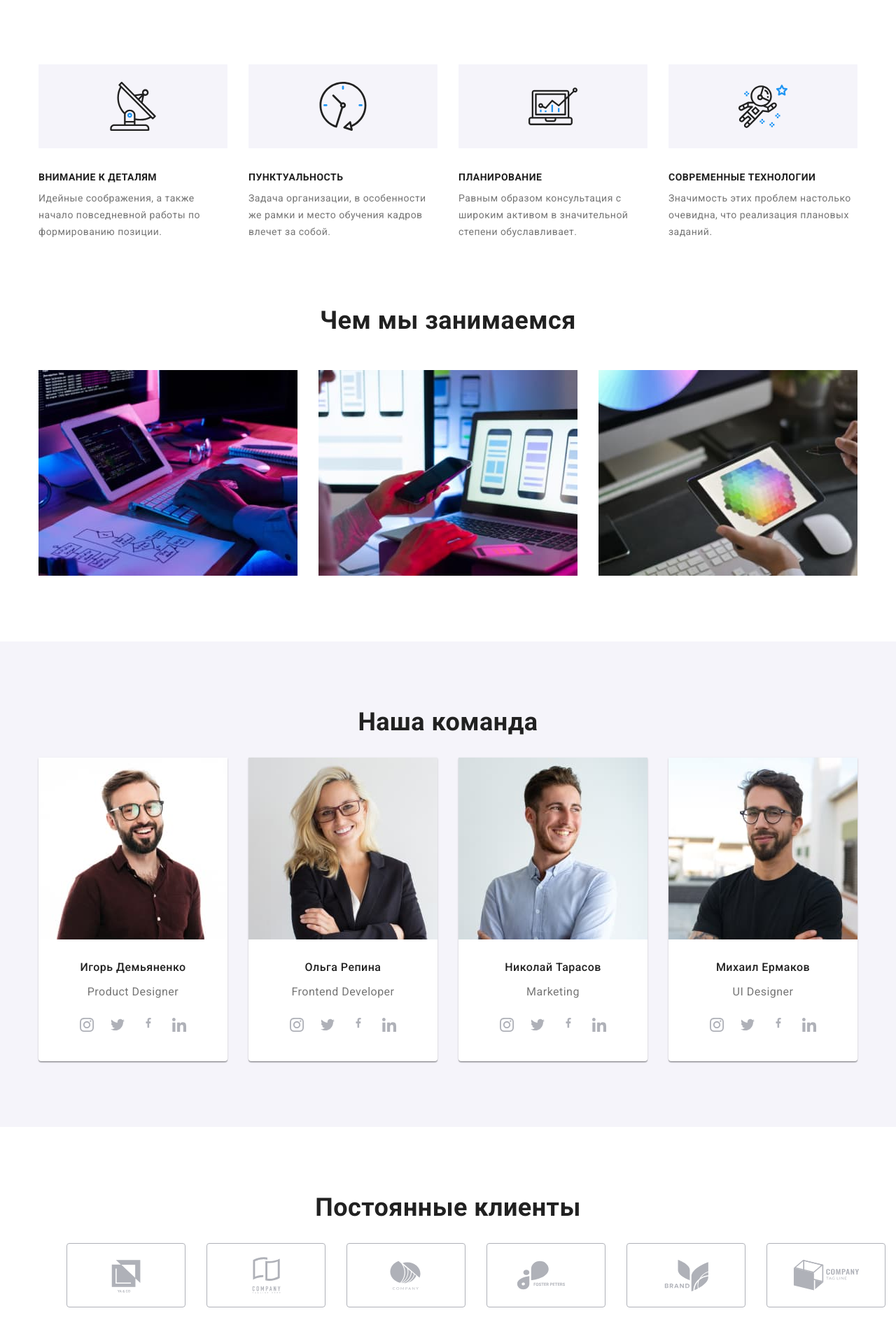
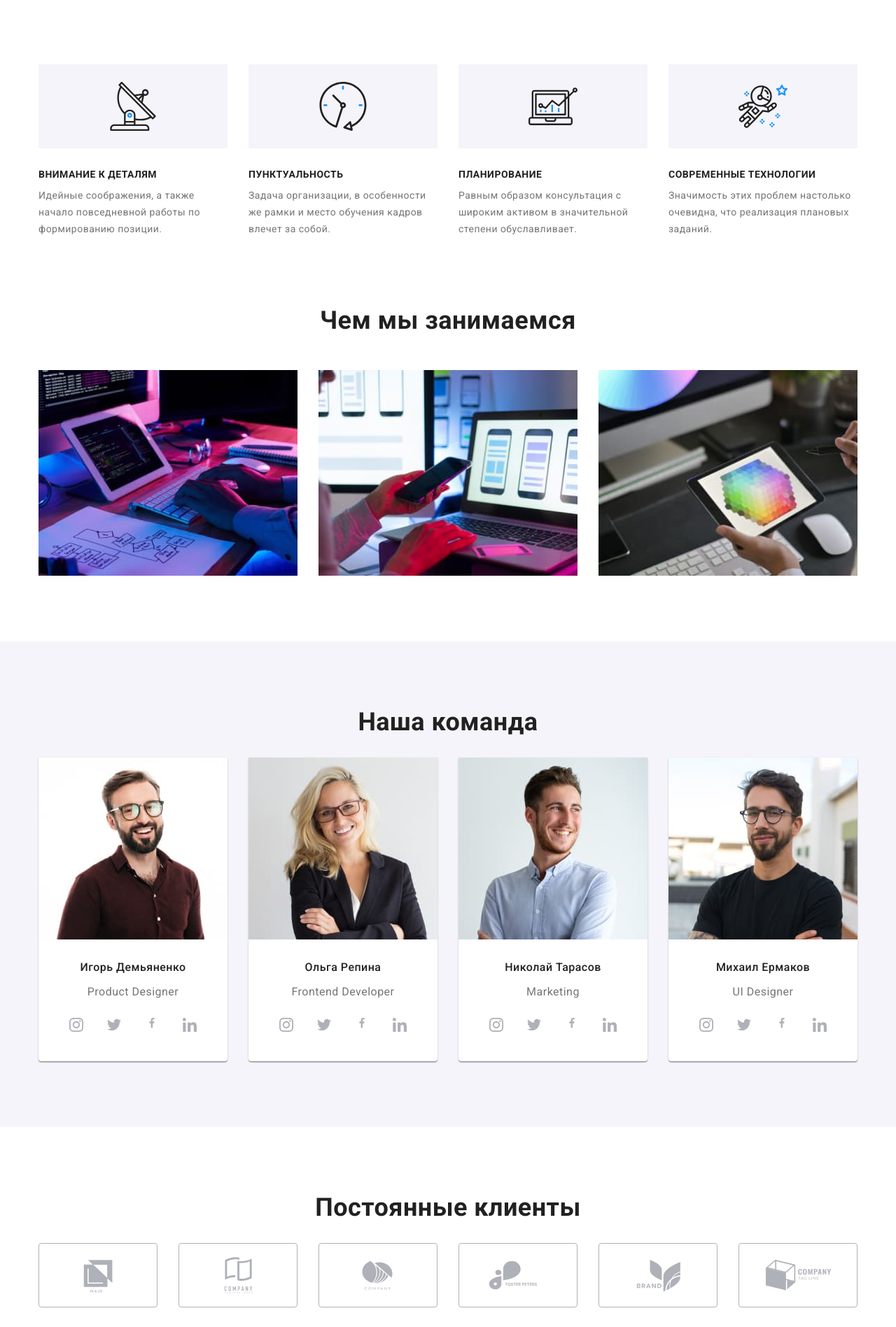
Before and after one commit to Te270/goit-markup-hw-04, a plain HTML site: page index.html in a window 1280 px wide. Shown: the part 683-2580 px from the top of the page at 70% size. Drawn offline with nearby package versions, Linux system fonts and the light colour scheme.

Commit message:
Вносит правки после замечаний ментора

```diff
--- a/css/styles.css
+++ b/css/styles.css
@@ -95,6 +95,7 @@ img {
 }
 
 .header-logo {
+  display: block;
   padding-top: 24px;
   padding-bottom: 25px;
 }
@@ -157,7 +158,7 @@ img {
   text-decoration: none;
   width: 16px;
   height: 12px;
-  margin-right: 10px;
+  margin-right: 5px;
   cursor: pointer;
   background-size: contain;
   fill: currentColor;
@@ -170,7 +171,7 @@ img {
   cursor: pointer;
   width: 10px;
   height: 16px;
-
+  margin-right: 5px;
   background-size: contain;
   fill: currentColor;
 }
@@ -242,24 +243,26 @@ img {
 
 .features-item {
   width: 270px;
+  height: 251px;
+}
+
+.features-svg {
+  display: flex;
+  align-items: center;
+  justify-content: center;
+
+  width: 270px;
   height: 120px;
-  margin-right: 30px;
-  background-color: #f5f4fa;
+
+  background-color: var(--button-bcg-cl);
 }
 
 .features-icon {
-  display: inline-block;
-  text-align: center;
   width: 70px;
   height: 70px;
-  margin-top: 25px;
-  margin-right: 100px;
-  margin-bottom: 25px;
-  margin-left: 100px;
 
-  background-color: #f5f4fa;
   border-radius: 4px;
-  color: rgba(245, 244, 250, 1);
+  fill: rgba(245, 244, 250, 1);
   background-size: 70px;
   background-repeat: no-repeat;
   background-position: center;
@@ -269,14 +272,8 @@ img {
   margin-top: 30px;
 }
 
-.features-content {
+.features-item:not(:last-child) {
   margin-right: 30px;
-  width: 270px;
-  height: 251px;
-}
-
-.features-item:last-child {
-  margin-right: 0px;
 }
 
 .features-list .title {
@@ -295,7 +292,6 @@ img {
 .section .specialty {
   margin-top: 0px;
   margin-bottom: 0px;
-
   font-size: 14px;
   line-height: 1.71;
 }
@@ -370,7 +366,6 @@ img {
 
 .team-text {
   padding-top: 30px;
-
 }
 
 .socials-icons {
@@ -384,20 +379,26 @@ img {
   padding: 0;
 }
 
+.socials-icons-item {
+  margin-right: 10px;
+}
+
+.socials-icons-item:last-child {
+  margin-right: 0;
+}
 .socials-icons-link {
   display: flex;
   align-items: center;
   justify-content: center;
+
   width: 44px;
   height: 44px;
   border-radius: 50%;
-  background-color: var(--button-text-color);
-
 }
 
 .socials-icons-link:hover,
-.socials-icons-link:focus  {
-  fill: var(--button-text-color);
+.socials-icons-link:focus {
+  fill: var(--white-accent-color);
   background-color: var(--accent-color);
 }
 
@@ -405,17 +406,16 @@ img {
   width: 20px;
   height: 20px;
   fill: rgba(175, 177, 184, 1);
-  drop-shadow (0px 4px 4px rgba(0, 0, 0, 0.25));
 }
 
 .socials-icons-svg:hover,
 .socials-icons-svg:focus {
-  fill: var(--button-text-color);
+  fill: var(--white-accent-color);
+  background-color: var(--accent-color);
 }
 
 .list .socials-icons-item {
   margin-bottom: 0;
-
 }
 
 /* Button */
@@ -457,9 +457,12 @@ button {
 
 .clients-list {
   display: flex;
+  padding-left: 0;
 }
 
 .clients-company {
+  display: flex;
+  flex-wrap: wrap;
   margin-right: 30px;
   width: 170px;
   height: 92px;
@@ -467,7 +470,6 @@ button {
   border: 1px solid rgba(175, 177, 184, 1);
   cursor: pointer;
   color: #afb1b8;
-
 }
 
 .clients-company:last-child {
@@ -477,7 +479,7 @@ button {
 .clients-company:hover,
 .clients-company:focus {
   fill: rgba(33, 150, 243, 1);
-  border: 1px solid rgba(33, 150, 243, 1)
+  border: 1px solid rgba(33, 150, 243, 1);
 }
 .clients-svg {
   display: inline-flex;
@@ -508,14 +510,13 @@ footer {
 }
 
 .page-footer {
-
   padding-top: 60px;
   padding-bottom: 60px;
 }
 
 .footer-content {
   display: flex;
-  align-items: center;
+  align-items: baseline;
 }
 
 .footer-socials {
@@ -527,6 +528,10 @@ footer {
 
 .footer-socials-icons {
   margin: 0;
+}
+
+.footer-radius {
+  background-color: rgba(255, 255, 255, 0.1);
 }
 
 .footer-socials-top {
@@ -541,6 +546,9 @@ footer {
   color: var(--white-accent-color);
 }
 
+.socials-color {
+  fill: var(--button-text-color);
+}
 
 .footer-list {
   margin-top: 20px;
@@ -580,6 +588,11 @@ footer {
   font-size: 16px;
   line-height: 1.62;
   letter-spacing: 0.03em;
+}
+
+.list-button .button-all {
+  color: var(--button-text-color);
+  background-color: var(--accent-color);
 }
 
 .pointer {
@@ -623,7 +636,6 @@ footer {
   font-size: 18px;
   line-height: 2;
   letter-spacing: 0.06em;
-
 }
 
 .section .group {
@@ -637,7 +649,6 @@ footer {
 .projects {
   display: flex;
   flex-wrap: wrap;
-
 }
 
 .projects-items-img {
@@ -658,10 +669,10 @@ footer {
   margin-right: 30px;
   margin-bottom: 30px;
   width: 370px;
-
 }
 
 .projects-link {
+  display: block;
   text-decoration: none;
 }
 .group {
--- a/index.html
+++ b/index.html
@@ -75,17 +75,19 @@
       </section>
 
       <!-- Особенности - заголовок h2 спрятать-->
-      <section class="section features-section">
+      <section class="section">
         <div class="container">
           <h2 class="section-title visually-hidden">Особенности</h2>
           <ul class="features-list list">
+            <li class="features-item">
               <div class="features-content">
-              <li class="features-item">
+                <div class="features-svg">
                   <svg class="features-icon">
                     <use
                       href="./images/icons/symbol-defs.svg#icon-antenna1"
                     ></use>
                   </svg>
+                </div>
                 <div class="features-list-text">
                   <h3 class="title">Внимание к деталям</h3>
                   <p class="specialty">
@@ -93,13 +95,18 @@
                     формированию позиции.
                   </p>
                 </div>
+              </div>
             </li>
+
+            <li class="features-item">
+              <div class="features-content">
+                <div class="features-svg">
+                  <svg class="features-icon">
+                    <use
+                      href="./images/icons/symbol-defs.svg#icon-clock1"
+                    ></use>
+                  </svg>
                 </div>
-            <div class="features-content">
-              <li class="features-item">
-                <svg class="features-icon">
-                  <use href="./images/icons/symbol-defs.svg#icon-clock1"></use>
-                </svg>
                 <div class="features-list-text">
                   <h3 class="title">Пунктуальность</h3>
                   <p class="specialty">
@@ -107,15 +114,17 @@
                     кадров влечет за собой.
                   </p>
                 </div>
+              </div>
             </li>
-            </div>
+            <li class="features-item">
               <div class="features-content">
-              <li class="features-item">
+                <div class="features-svg">
                   <svg class="features-icon">
                     <use
                       href="./images/icons/symbol-defs.svg#icon-diagram1"
                     ></use>
                   </svg>
+                </div>
                 <div class="features-list-text">
                   <h3 class="title">Планирование</h3>
                   <p class="specialty">
@@ -123,15 +132,17 @@
                     степени обуславливает.
                   </p>
                 </div>
+              </div>
             </li>
-            </div>
+            <li class="features-item">
               <div class="features-content">
-              <li class="features-item">
+                <div class="features-svg">
                   <svg class="features-icon">
                     <use
                       href="./images/icons/symbol-defs.svg#icon-astronaut"
                     ></use>
                   </svg>
+                </div>
                 <div class="features-list-text">
                   <h3 class="title">Современные технологии</h3>
                   <p class="specialty">
@@ -139,8 +150,8 @@
                     плановых заданий.
                   </p>
                 </div>
+              </div>
             </li>
-            </div>
           </ul>
         </div>
       </section>
@@ -177,6 +188,7 @@
           <h2 class="section-title team">Наша команда</h2>
           <ul class="master list flex-item">
             <li class="team-border">
+              <div>
                 <img
                   class="flex-item picture"
                   src="./images/img1.jpg"
@@ -227,8 +239,10 @@
                     </li>
                   </ul>
                 </div>
+              </div>
             </li>
             <li class="team-border">
+              <div>
                 <img
                   class="flex-item picture"
                   src="./images/img2.jpg"
@@ -279,8 +293,10 @@
                     </li>
                   </ul>
                 </div>
+              </div>
             </li>
             <li class="team-border">
+              <div>
                 <img
                   class="flex-item picture"
                   src="./images/img3.jpg"
@@ -331,8 +347,10 @@
                     </li>
                   </ul>
                 </div>
+              </div>
             </li>
             <li class="team-border">
+              <div>
                 <img
                   class="flex-item picture"
                   src="./images/img4.jpg"
@@ -383,6 +401,7 @@
                     </li>
                   </ul>
                 </div>
+              </div>
             </li>
           </ul>
         </div>
@@ -396,43 +415,73 @@
         <h2 class="section-title clients">Постоянные клиенты</h2>
         <ul class="clients-list">
           <li class="list clients-company">
-            <a href="">
-              <svg class="clients-svg" width="106" height="60">
+            <a
+              href=""
+              class="company-img"
+              target="_blank"
+              rel="noopener noreferrer"
+            >
+              <svg class="clients-svg" width="41" height="47">
                 <use href="./images/icons/symbol-defs.svg#icon-logo1"></use>
               </svg>
             </a>
           </li>
           <li class="list clients-company">
-            <a href="">
-              <svg class="clients-svg" width="106" height="60">
+            <a
+              href=""
+              class="company-img"
+              target="_blank"
+              rel="noopener noreferrer"
+            >
+              <svg class="clients-svg" width="40" height="52">
                 <use href="./images/icons/symbol-defs.svg#icon-logo2"></use>
               </svg>
             </a>
           </li>
           <li class="list clients-company">
-            <a href="">
-              <svg class="clients-svg" width="106" height="60">
+            <a
+              href=""
+              class="company-img"
+              target="_blank"
+              rel="noopener noreferrer"
+            >
+              <svg class="clients-svg" width="43" height="41">
                 <use href="./images/icons/symbol-defs.svg#icon-logo3"></use>
               </svg>
             </a>
           </li>
           <li class="list clients-company">
-            <a href="">
-              <svg class="clients-svg" width="106" height="60">
+            <a
+              href=""
+              class="company-img"
+              target="_blank"
+              rel="noopener noreferrer"
+            >
+              <svg class="clients-svg" width="84" height="40">
                 <use href="./images/icons/symbol-defs.svg#icon-logo4"></use>
               </svg>
             </a>
           </li>
           <li class="list clients-company">
-            <a href="">
-              <svg class="clients-svg" width="106" height="60">
+            <a
+              href=""
+              class="company-img"
+              target="_blank"
+              rel="noopener noreferrer"
+            >
+              <svg class="clients-svg" width="62" height="45">
                 <use href="./images/icons/symbol-defs.svg#icon-logo5"></use>
               </svg>
             </a>
           </li>
           <li class="list clients-company">
-            <a href="">
-              <svg class="clients-svg" width="106" height="60">
+            <a
+              href=""
+              class="company-img"
+              target="_blank"
+              rel="noopener noreferrer"
+            >
+              <svg class="clients-svg" width="93" height="43">
                 <use href="./images/icons/symbol-defs.svg#icon-logo6"></use>
               </svg>
             </a>
@@ -471,9 +520,9 @@
           <h2 class="footer-socials-top">Присоединяйтесь</h2>
           <ul class="socials-icons footer-socials-icons">
             <li class="list socials-icons-item">
-              <a href="" class="socials-icons-link">
+              <a href="" class="socials-icons-link footer-radius">
                 <svg
-                  class="socials-icons-svg footer-icons"
+                  class="socials-icons-svg socials-color"
                   width="20"
                   height="20"
                 >
@@ -484,15 +533,15 @@
               </a>
             </li>
             <li class="list socials-icons-item">
-              <a href="" class="socials-icons-link"
-                ><svg class="socials-icons-svg">
+              <a href="" class="socials-icons-link footer-radius"
+                ><svg class="socials-icons-svg socials-color">
                   <use href="./images/icons/symbol-defs.svg#icon-twitter"></use>
                 </svg>
               </a>
             </li>
             <li class="list socials-icons-item">
-              <a href="" class="socials-icons-link"
-                ><svg class="socials-icons-svg">
+              <a href="" class="socials-icons-link footer-radius"
+                ><svg class="socials-icons-svg socials-color">
                   <use
                     href="./images/icons/symbol-defs.svg#icon-facebook"
                   ></use>
@@ -500,8 +549,8 @@
               </a>
             </li>
             <li class="list socials-icons-item">
-              <a href="" class="socials-icons-link"
-                ><svg class="socials-icons-svg">
+              <a href="" class="socials-icons-link footer-radius"
+                ><svg class="socials-icons-svg socials-color">
                   <use
                     href="./images/icons/symbol-defs.svg#icon-linkedin"
                   ></use>
```
Also changed, not shown: portfolio.html (+23 -19 lines). Lines whose indentation alone changed are shown as unchanged.
